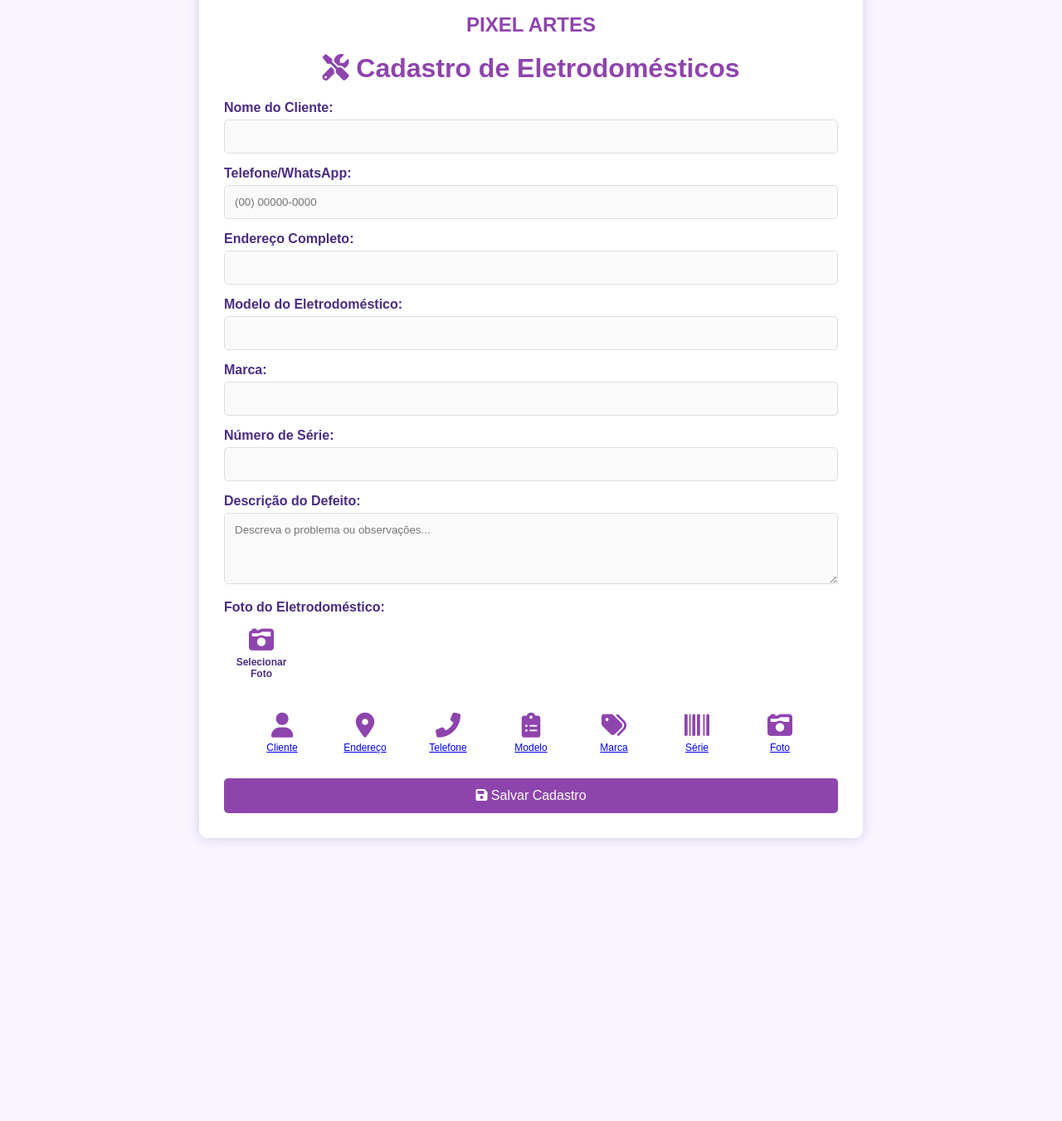
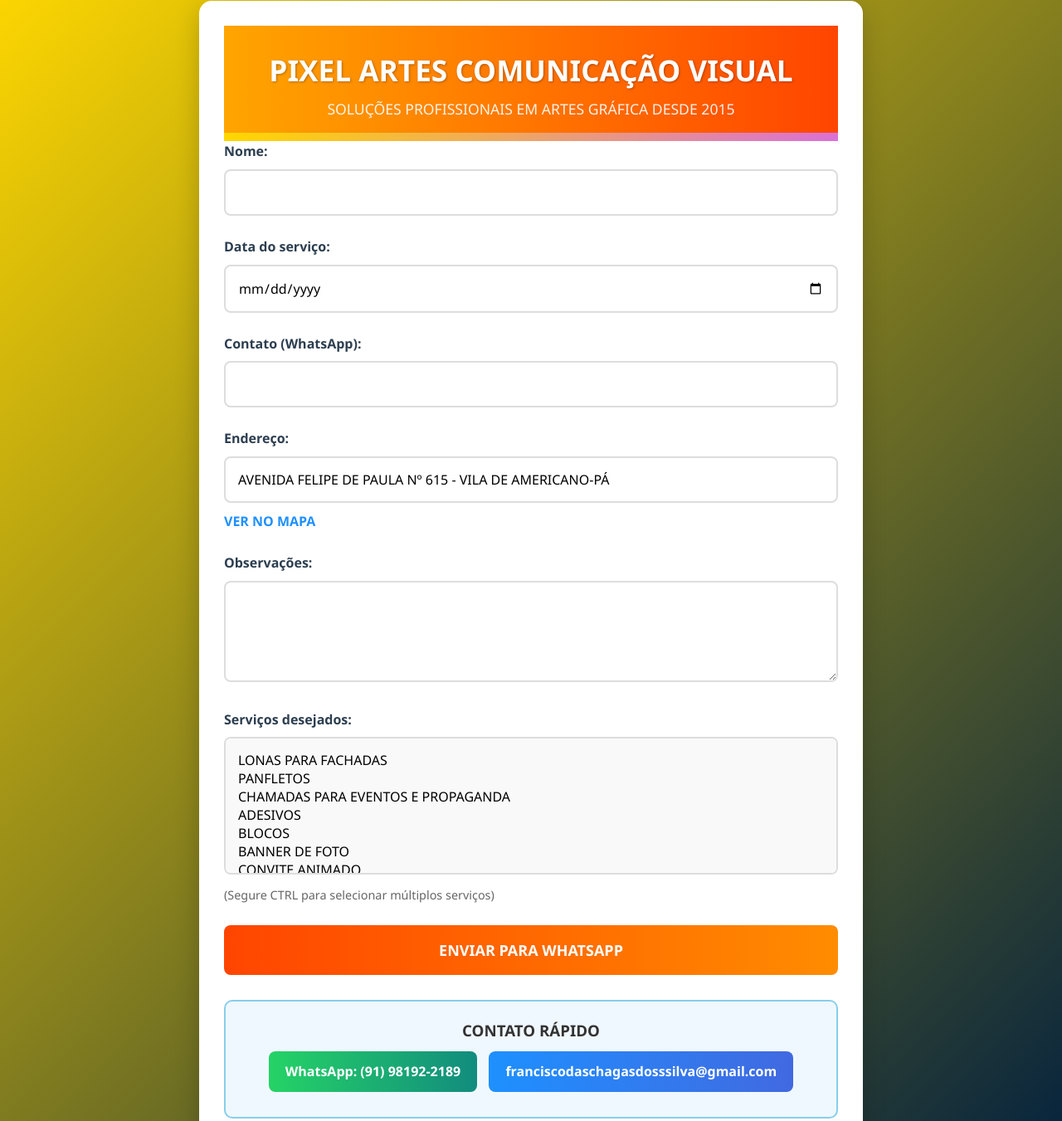
Before and after one commit to Rebobinagem-c/pixel-artes, a plain HTML site: page index.html in a window 1280 px wide. Shown: the part 39-1390 px from the top of the page at 83% size. Before the commit the page ends 1069 px from the top, so only its background shows below. Drawn offline with Linux system fonts and the light colour scheme.

Commit message:
sistema de agendamento pixel artes

```diff
--- a/index.html
+++ b/index.html
@@ -3,187 +3,223 @@
 <head>
     <meta charset="UTF-8">
     <meta name="viewport" content="width=device-width, initial-scale=1.0">
-    <title>Pixel Artes - Cadastro de Eletrodomésticos</title>
-    <link rel="stylesheet" href="https://cdnjs.cloudflare.com/ajax/libs/font-awesome/6.0.0-beta3/css/all.min.css">
+    <title>PIXEL ARTES COMUNICAÇÃO VISUAL - Serviços</title>
     <style>
         * {
             margin: 0;
             padding: 0;
             box-sizing: border-box;
-            font-family: 'Arial', sans-serif;
+            font-family: 'Segoe UI', Tahoma, Geneva, Verdana, sans-serif;
         }
+
         body {
-            background: #f9f4ff;
-            color: #4a2c82;
+            background: linear-gradient(135deg, #FFD700, #001F3F);
+            color: #333;
+            line-height: 1.6;
             padding: 20px;
+            min-height: 100vh;
         }
+
         .container {
+            width: 100%;
             max-width: 800px;
-            margin: 0 auto;
-            background: white;
-            border-radius: 10px;
-            box-shadow: 0 0 15px rgba(74, 44, 130, 0.2);
+            margin: 20px auto;
+            background-color: white;
+            border-radius: 15px;
+            box-shadow: 0 10px 30px rgba(0,0,0,0.2);
+            overflow: hidden;
             padding: 30px;
-            border-top: 5px solid #8e44ad;
         }
-        h1, h2 {
+
+        .header {
+            background: linear-gradient(to right, #FFA500, #FF4500);
+            color: white;
+            padding: 25px;
             text-align: center;
-            margin-bottom: 20px;
-            color: #8e44ad;
+            position: relative;
         }
-        .logo {
-            text-align: center;
-            margin-bottom: 20px;
-            font-size: 24px;
-            font-weight: bold;
-            color: #8e44ad;
+
+        .header::after {
+            content: "";
+            position: absolute;
+            bottom: 0;
+            left: 0;
+            right: 0;
+            height: 10px;
+            background: linear-gradient(to right, #FFD700, #DA70D6);
         }
-        .form-group { margin-bottom: 15px; }
+
+        h1 {
+            font-size: 2.2rem;
+            margin-bottom: 5px;
+            text-shadow: 1px 1px 3px rgba(0,0,0,0.3);
+        }
+
+        .subtitle {
+            font-size: 1.1rem;
+            opacity: 0.9;
+        }
+
+        .form-group {
+            margin-bottom: 25px;
+        }
+
         label {
             display: block;
-            margin-bottom: 5px;
+            margin-bottom: 8px;
+            font-weight: bold;
+            color: #2c3e50;
+        }
+
+        input, textarea, select {
+            width: 100%;
+            padding: 15px;
+            border: 2px solid #ddd;
+            border-radius: 8px;
+            font-size: 16px;
+        }
+
+        .upload-area {
+            border: 3px dashed #DA70D6;
+            padding: 40px;
+            text-align: center;
+            border-radius: 10px;
+            background-color: #f9f0ff;
+            color: #6a3093;
+            font-weight: bold;
+            cursor: pointer;
+            margin-bottom: 20px;
+        }
+
+        .services-section select {
+            height: auto;
+            background-color: #f9f9f9;
+        }
+
+        .map-link {
+            display: inline-block;
+            margin-top: 10px;
+            color: #1E90FF;
+            font-weight: bold;
+            text-decoration: none;
+        }
+
+        .contact-info {
+            background-color: #f0f8ff;
+            padding: 20px;
+            border-radius: 10px;
+            margin: 30px 0;
+            text-align: center;
+            border: 2px solid #87CEEB;
+        }
+
+        .contact-link {
+            display: inline-block;
+            margin: 10px 5px;
+            padding: 12px 20px;
+            background: linear-gradient(to right, #1E90FF, #4169E1);
+            color: white;
+            text-decoration: none;
+            border-radius: 8px;
             font-weight: bold;
         }
-        input, select, textarea {
+
+        .whatsapp {
+            background: linear-gradient(to right, #25D366, #128C7E);
+        }
+
+        .submit-btn {
             width: 100%;
-            padding: 12px;
-            border: 1px solid #ddd;
-            border-radius: 5px;
-            background: #fafafa;
-        }
-        button {
-            background: #8e44ad;
+            padding: 18px;
+            background: linear-gradient(to right, #FF4500, #FF8C00);
             color: white;
             border: none;
-            padding: 12px 20px;
-            border-radius: 5px;
+            border-radius: 8px;
+            font-size: 18px;
+            font-weight: bold;
             cursor: pointer;
-            font-size: 16px;
-            width: 100%;
-            margin-top: 5px;
-        }
-        button:hover { background: #732d91; }
-        .servico-icons {
-            display: flex;
-            flex-wrap: wrap;
-            gap: 10px;
-            justify-content: center;
-            margin: 15px 0;
-        }
-        .servico-icon {
-            text-align: center;
-            cursor: pointer;
-            padding: 10px;
-            border-radius: 5px;
-            transition: all 0.3s;
-            width: 90px;
-        }
-        .servico-icon:hover {
-            background: #f0e5ff;
-            transform: scale(1.05);
-        }
-        .servico-icon i {
-            font-size: 30px;
-            color: #8e44ad;
-        }
-        .servico-icon span {
-            font-size: 12px;
-            display: block;
-            margin-top: 5px;
-        }
-        #preview {
-            margin-top: 10px;
-            max-width: 100%;
-            max-height: 200px;
-            display: none;
-        }
-        #foto {
-            display: none;
+            text-transform: uppercase;
         }
     </style>
 </head>
 <body>
-<div class="container">
-    <div class="logo">PIXEL ARTES</div>
-    <h1><i class="fas fa-tools"></i> Cadastro de Eletrodomésticos</h1>
-
-    <form onsubmit="return false">
-        <div class="form-group">
-            <label for="nome">Nome do Cliente:</label>
-            <input type="text" id="nome" required>
+    <div class="container">
+        <div class="header">
+            <h1>PIXEL ARTES COMUNICAÇÃO VISUAL</h1>
+            <p class="subtitle">SOLUÇÕES PROFISSIONAIS EM ARTES GRÁFICA DESDE 2015</p>
         </div>
 
-        <div class="form-group">
-            <label for="telefone">Telefone/WhatsApp:</label>
-            <input type="tel" id="telefone" required placeholder="(00) 00000-0000">
+        <form id="formServico">
+            <div class="form-group">
+                <label for="nome">Nome:</label>
+                <input type="text" id="nome" required />
+            </div>
+            <div class="form-group">
+                <label for="data">Data do serviço:</label>
+                <input type="date" id="data" required />
+            </div>
+            <div class="form-group">
+                <label for="contato">Contato (WhatsApp):</label>
+                <input type="tel" id="contato" required />
+            </div>
+            <div class="form-group">
+                <label for="endereco">Endereço:</label>
+                <input type="text" id="endereco" value="AVENIDA FELIPE DE PAULA Nº 615 - VILA DE AMERICANO-PÁ" required />
+                <a href="https://maps.app.goo.gl/y1HqNvpgMT4LGox1A" class="map-link" target="_blank">VER NO MAPA</a>
+            </div>
+            <div class="form-group">
+                <label for="observacoes">Observações:</label>
+                <textarea id="observacoes" rows="4"></textarea>
+            </div>
+            <div class="form-group services-section">
+                <label for="servicos">Serviços desejados:</label>
+                <select id="servicos" multiple size="6" required>
+                    <option value="LONAS PARA FACHADAS">LONAS PARA FACHADAS</option>
+                    <option value="PANFLETOS">PANFLETOS</option>
+                    <option value="CHAMADAS PARA EVENTOS E PROPAGANDA">CHAMADAS PARA EVENTOS E PROPAGANDA</option>
+                    <option value="ADESIVOS">ADESIVOS</option>
+                    <option value="BLOCOS">BLOCOS</option>
+                    <option value="BANNER DE FOTO">BANNER DE FOTO</option>
+                    <option value="CONVITE ANIMADO">CONVITE ANIMADO</option>
+                    <option value="EDIÇÃO BASICO DE VIDEOS">EDIÇÃO BASICO DE VIDEOS</option>
+                    <option value="LEMBRANCINHA">LEMBRANCINHA</option>
+                    <option value="OUTROS">OUTROS</option>
+                </select>
+                <p style="margin-top: 10px; font-size: 0.9em; color: #666;">(Segure CTRL para selecionar múltiplos serviços)</p>
+            </div>
+            <button type="submit" class="submit-btn">ENVIAR PARA WHATSAPP</button>
+        </form>
+
+        <div class="contact-info">
+            <h3>CONTATO RÁPIDO</h3>
+            <a href="https://wa.me/5591981922189" class="contact-link whatsapp" target="_blank">WhatsApp: (91) 98192-2189</a>
+            <a href="mailto:franciscodaschagasdosssilva@gmail.com" class="contact-link">franciscodaschagasdosssilva@gmail.com</a>
         </div>
+    </div>
+    <script>
+        document.getElementById('formServico').addEventListener('submit', function(e) {
+            e.preventDefault();
+            const nome = document.getElementById('nome').value;
+            const data = document.getElementById('data').value;
+            const contato = document.getElementById('contato').value;
+            const endereco = document.getElementById('endereco').value;
+            const observacoes = document.getElementById('observacoes').value;
+            const servicosSelecionados = Array.from(document.getElementById('servicos').selectedOptions)
+                .map(option => `- ${option.value}`)
+                .join('%0A');
 
-        <div class="form-group">
-            <label for="endereco">Endereço Completo:</label>
-            <input type="text" id="endereco" required>
-        </div>
+            const mensagem = `*NOVO AGENDAMENTO PELO SITE*%0A%0A` +
+                `*Nome:* ${nome}%0A` +
+                `*Data:* ${data}%0A` +
+                `*Contato:* ${contato}%0A` +
+                `*Endereço:* ${endereco}%0A` +
+                `*Observações:* ${observacoes}%0A%0A` +
+                `*Serviços Solicitados:*%0A${servicosSelecionados}`;
 
-        <div class="form-group">
-            <label for="modelo">Modelo do Eletrodoméstico:</label>
-            <input type="text" id="modelo" required>
-        </div>
-
-        <div class="form-group">
-            <label for="marca">Marca:</label>
-            <input type="text" id="marca" required>
-        </div>
-
-        <div class="form-group">
-            <label for="serie">Número de Série:</label>
-            <input type="text" id="serie" required>
-        </div>
-
-        <div class="form-group">
-            <label for="descricao">Descrição do Defeito:</label>
-            <textarea id="descricao" rows="4" placeholder="Descreva o problema ou observações..." required></textarea>
-        </div>
-
-        <div class="form-group" id="foto-group">
-            <label for="foto">Foto do Eletrodoméstico:</label>
-            <label class="servico-icon" for="foto" style="display: inline-block; cursor: pointer;">
-                <i class="fas fa-camera-retro"></i>
-                <span>Selecionar Foto</span>
-            </label>
-            <input type="file" id="foto" accept="image/*" onchange="previewFoto(event)">
-            <img id="preview" alt="Pré-visualização da imagem">
-        </div>
-
-        <div class="servico-icons">
-            <a href="#nome" class="servico-icon"><i class="fas fa-user"></i><span>Cliente</span></a>
-            <a href="#endereco" class="servico-icon"><i class="fas fa-map-marker-alt"></i><span>Endereço</span></a>
-            <a href="#telefone" class="servico-icon"><i class="fas fa-phone-alt"></i><span>Telefone</span></a>
-            <a href="#modelo" class="servico-icon"><i class="fas fa-clipboard-list"></i><span>Modelo</span></a>
-            <a href="#marca" class="servico-icon"><i class="fas fa-tags"></i><span>Marca</span></a>
-            <a href="#serie" class="servico-icon"><i class="fas fa-barcode"></i><span>Série</span></a>
-            <a href="#foto-group" class="servico-icon"><i class="fas fa-camera-retro"></i><span>Foto</span></a>
-        </div>
-
-        <button type="submit"><i class="fas fa-save"></i> Salvar Cadastro</button>
-    </form>
-</div>
-
-<script>
-function previewFoto(event) {
-    const file = event.target.files[0];
-    const preview = document.getElementById('preview');
-
-    if (file) {
-        const reader = new FileReader();
-        reader.onload = function(e) {
-            preview.src = e.target.result;
-            preview.style.display = 'block';
-        }
-        reader.readAsDataURL(file);
-    } else {
-        preview.src = '';
-        preview.style.display = 'none';
-    }
-}
-</script>
+            const numeroWhatsApp = '5591981922189';
+            const url = `https://wa.me/${numeroWhatsApp}?text=${mensagem}`;
+            window.open(url, '_blank');
+        });
+    </script>
 </body>
 </html>
```
